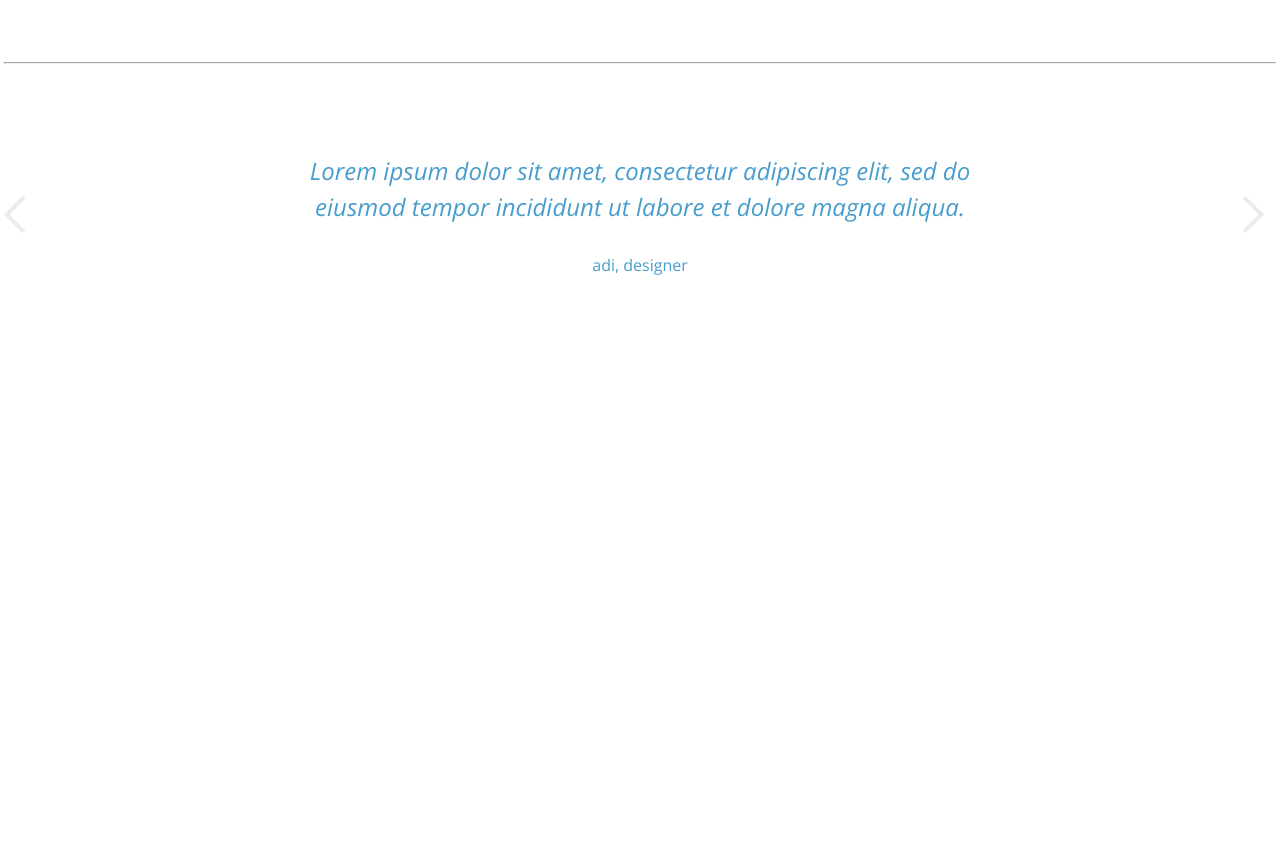
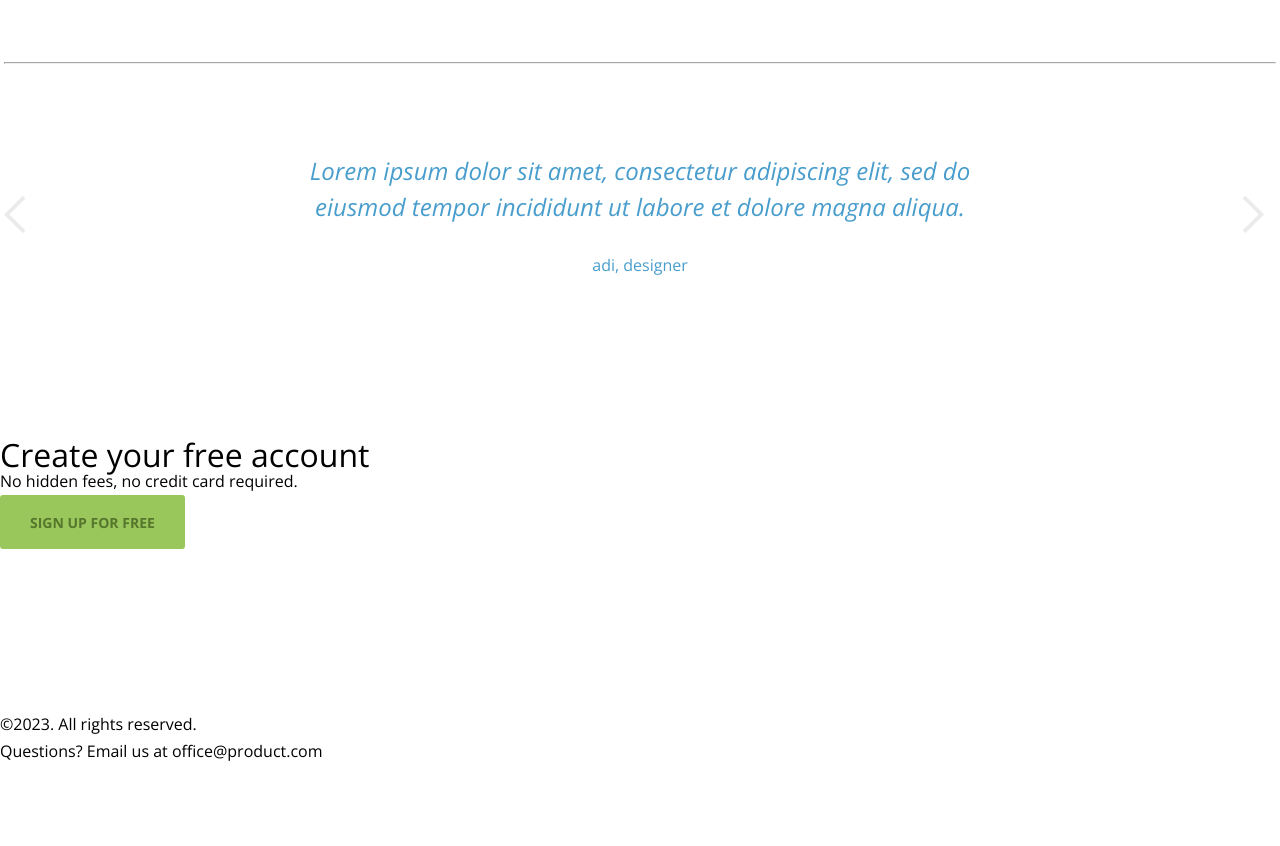
Before and after one commit to Kim-Se-Eun/acme-p, a plain HTML site: page index.html in a window 1280 px wide. Shown: the part 1097-1943 px from the top of the page. Before the commit the page ends 1457 px from the top, so only its background shows below. Drawn offline with nearby package versions, Linux system fonts and the light colour scheme.

```diff
--- a/index.html
+++ b/index.html
@@ -102,6 +102,18 @@
       </div>
     </section>
   </main>
-  <footer></footer>
+  <footer>
+    <div class="cta big_pd">
+      <div  class="titles">
+        <h2 class="section_tt">Create your free account</h2>
+        <p  class="section_desc">No hidden fees, no credit card required.</p>
+      </div>
+      <a href=""  class="btn big primary_bg secondary">sign up for free</a>
+    </div>
+    <div class="copyright big_pd">
+      <p>&copy;2023. All rights reserved.</p>
+      <p>Questions? Email us at office@product.com</p>
+    </div>
+  </footer>
 </body>
 </html>
```
